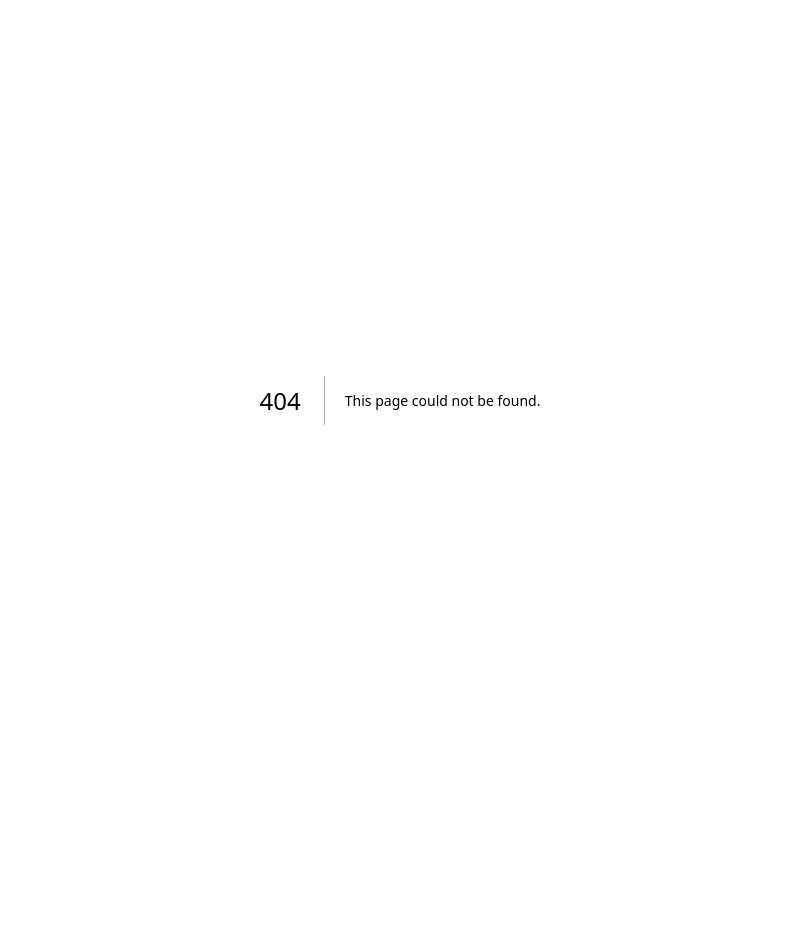
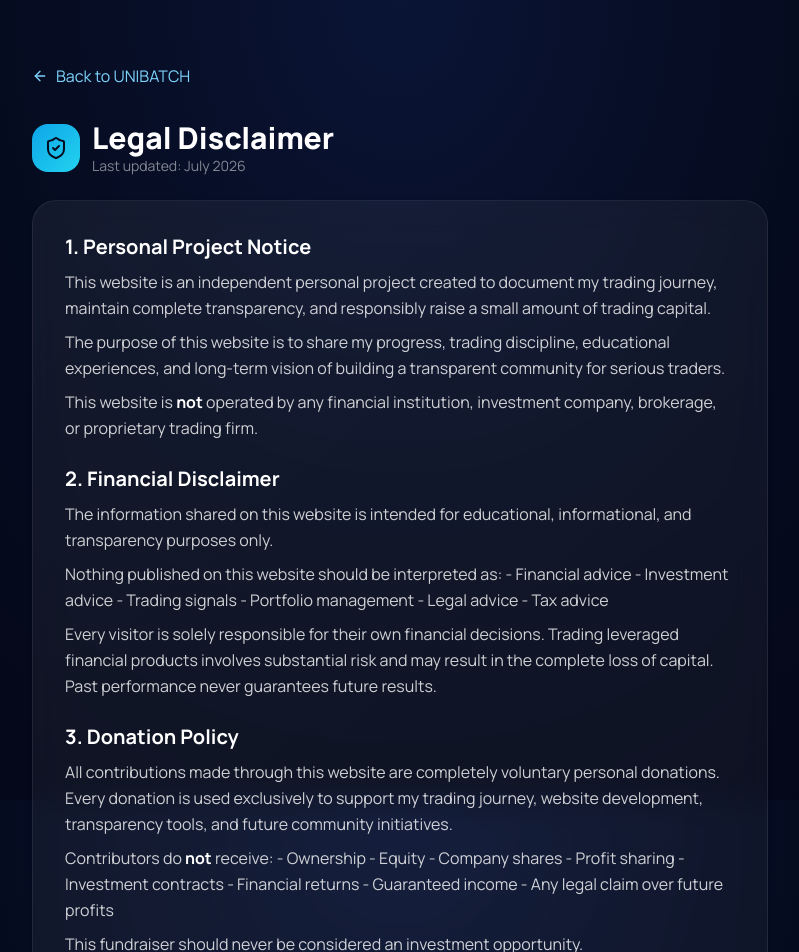
Before and after one commit to chintukushwaha195-ship-it/unibatch, a Next.js app: page /legal in a window 1280 px wide. Before the commit this address had no page. Shown: the top 952 px of the page, without its empty margins (240-1039 px from the left). Before the commit the page ends 800 px from the top, so only its background shows below. Built offline with nearby package versions, Linux system fonts and the light colour scheme.

Commit message:
legals upload

```diff
--- /dev/null
+++ b/app/legal/page.js
@@ -0,0 +1,184 @@
+'use client';
+
+import Link from 'next/link';
+import { ArrowLeft, ShieldCheck } from 'lucide-react';
+import { Card, CardContent } from '@/components/ui/card';
+
+const SECTIONS = [
+  {
+    title: 'Personal Project Notice',
+    body: `This website is an independent personal project created to document my trading journey, maintain complete transparency, and responsibly raise a small amount of trading capital.
+
+The purpose of this website is to share my progress, trading discipline, educational experiences, and long-term vision of building a transparent community for serious traders.
+
+This website is **not** operated by any financial institution, investment company, brokerage, or proprietary trading firm.`,
+  },
+  {
+    title: 'Financial Disclaimer',
+    body: `The information shared on this website is intended for educational, informational, and transparency purposes only.
+
+Nothing published on this website should be interpreted as:
+- Financial advice
+- Investment advice
+- Trading signals
+- Portfolio management
+- Legal advice
+- Tax advice
+
+Every visitor is solely responsible for their own financial decisions. Trading leveraged financial products involves substantial risk and may result in the complete loss of capital. Past performance never guarantees future results.`,
+  },
+  {
+    title: 'Donation Policy',
+    body: `All contributions made through this website are completely voluntary personal donations. Every donation is used exclusively to support my trading journey, website development, transparency tools, and future community initiatives.
+
+Contributors do **not** receive:
+- Ownership
+- Equity
+- Company shares
+- Profit sharing
+- Investment contracts
+- Financial returns
+- Guaranteed income
+- Any legal claim over future profits
+
+This fundraiser should never be considered an investment opportunity.`,
+  },
+  {
+    title: 'Cryptocurrency Notice',
+    body: `Cryptocurrency transactions are irreversible. Before sending any contribution, always verify:
+- Wallet address
+- Blockchain network
+- Amount
+
+Transactions sent to the wrong blockchain network may be permanently lost. QR Codes are provided for convenience and to reduce copy/paste mistakes.`,
+  },
+  {
+    title: 'Refund Policy',
+    body: `Because cryptocurrency transactions are permanently recorded on the blockchain, donations are generally **non-refundable** once confirmed.
+
+If a duplicate payment or technical issue occurs, contributors may contact me via email for review. Any refund decision remains at my sole discretion.`,
+  },
+  {
+    title: 'Transparency Commitment',
+    body: `I believe trust should be earned through transparency — not promises. To support this principle, I publicly provide:
+- Forex Factory Trade Explorer
+- Public blockchain wallet addresses
+- Donation progress
+- Trading updates
+- Performance records
+
+Visitors are encouraged to verify my progress independently.`,
+  },
+  {
+    title: 'Future Community Vision',
+    body: `Even if this fundraising campaign does not reach its target, this website will remain active.
+
+My long-term vision is to develop this platform into a transparent community where verified traders can present:
+- Identity verification
+- Trading strategy
+- Trading journal
+- Verified performance
+- Responsible risk management
+
+Future contributors may voluntarily choose to support those traders. The purpose of this platform is **not** to raise large amounts of money, but to create opportunities for serious individuals who lack access to trading capital.
+
+Special consideration may eventually be given to responsible traders facing genuine financial barriers, including women with limited financial opportunities, people with physical disabilities, and other deserving individuals who demonstrate discipline and transparency.`,
+  },
+  {
+    title: 'Intellectual Property',
+    body: `Unless otherwise stated, all original content on this website — including but not limited to articles, trading journals, graphics, website design, logos, icons, written content, custom tools, and source code created by me — is protected under applicable copyright laws.
+
+No content may be copied, reproduced, modified, redistributed, or republished without prior written permission.`,
+  },
+  {
+    title: 'Third-Party Trademarks',
+    body: `All trademarks, logos, product names, company names, and registered trademarks mentioned on this website remain the property of their respective owners.
+
+This includes, but is not limited to: Forex Factory, MetaTrader, TradingView, Trust Wallet, Binance, RoboForex, Upwork, Internshala.
+
+Their appearance on this website is for identification, educational, or transparency purposes only and does not imply endorsement, sponsorship, partnership, or affiliation.`,
+  },
+  {
+    title: 'Privacy Notice',
+    body: `I respect your privacy. Only information voluntarily provided by visitors (such as email addresses or names) will be used for communication purposes. I do not sell, rent, trade, or distribute personal information to third parties.
+
+Public blockchain transactions remain publicly visible by design.`,
+  },
+  {
+    title: 'Contact',
+    body: `For questions regarding this website, transparency, donations, or trading:
+
+Email: **chintukumar911@gmail.com**
+Timezone: **India Standard Time (IST · UTC +5:30)**`,
+  },
+  {
+    title: 'Independent Project Statement',
+    body: `This website is an independent personal project. It is **not affiliated with, endorsed by, sponsored by, or officially connected to** any broker, exchange, proprietary trading firm, financial institution, cryptocurrency wallet provider, software company, or educational organization unless explicitly stated.`,
+  },
+  {
+    title: 'Final Risk Warning',
+    body: `Trading is inherently risky. Only trade with capital you can afford to lose. Never rely solely on information found on this website. Always conduct your own research before making financial decisions.`,
+  },
+];
+
+function renderBody(text) {
+  return text.split('\n\n').map((para, i) => {
+    if (para.trim().startsWith('-')) {
+      const items = para.split('\n').map((l) => l.replace(/^-\s*/, '').trim()).filter(Boolean);
+      return (
+        <ul key={i} className="list-disc pl-5 space-y-1 my-2 marker:text-sky-400">
+          {items.map((it, j) => <li key={j}>{formatInline(it)}</li>)}
+        </ul>
+      );
+    }
+    return <p key={i} className="my-2">{formatInline(para)}</p>;
+  });
+}
+function formatInline(text) {
+  const parts = text.split(/(\*\*[^*]+\*\*)/g);
+  return parts.map((p, i) =>
+    /^\*\*[^*]+\*\*$/.test(p) ? <b key={i} className="text-white">{p.slice(2, -2)}</b> : <span key={i}>{p}</span>
+  );
+}
+
+export default function LegalPage() {
+  return (
+    <div className="min-h-screen text-white">
+      <div className="container mx-auto px-4 py-16 max-w-3xl">
+        <Link href="/" className="inline-flex items-center gap-2 text-sky-300 hover:text-sky-200 mb-8">
+          <ArrowLeft className="w-4 h-4" /> Back to UNIBATCH
+        </Link>
+
+        <div className="flex items-center gap-3 mb-6">
+          <div className="w-12 h-12 rounded-2xl bg-gradient-to-br from-sky-500 to-cyan-400 flex items-center justify-center">
+            <ShieldCheck className="w-6 h-6 text-navy-950" />
+          </div>
+          <div>
+            <h1 className="text-3xl font-extrabold">Legal Disclaimer</h1>
+            <p className="text-white/50 text-sm">Last updated: July 2026</p>
+          </div>
+        </div>
+
+        <Card className="glass border-white/10 rounded-3xl">
+          <CardContent className="p-8 space-y-6 text-white/80 leading-relaxed">
+            {SECTIONS.map((s, i) => (
+              <section key={i}>
+                <h2 className="text-xl font-bold text-white mb-2">{i + 1}. {s.title}</h2>
+                {renderBody(s.body)}
+              </section>
+            ))}
+
+            <div className="pt-6 border-t border-white/10">
+              <div className="text-sky-300 font-semibold text-sm tracking-widest">TRANSPARENCY · DISCIPLINE · COMMUNITY</div>
+              <p className="italic text-white/60 text-sm mt-2">&ldquo;Trust should be earned through actions, verified through transparency, and sustained through consistency.&rdquo;</p>
+            </div>
+
+            <div className="pt-4 border-t border-white/10 text-xs text-white/40">
+              © 2026 Chintu Kushwaha. All Rights Reserved. This website, its design, written content, transparency system, trading journal, fundraising concept, and community structure are original works created by the website owner. Unauthorized copying, redistribution, commercial use, scraping, cloning, or republication of any original material without written permission is prohibited.
+            </div>
+          </CardContent>
+        </Card>
+      </div>
+    </div>
+  );
+}
```
